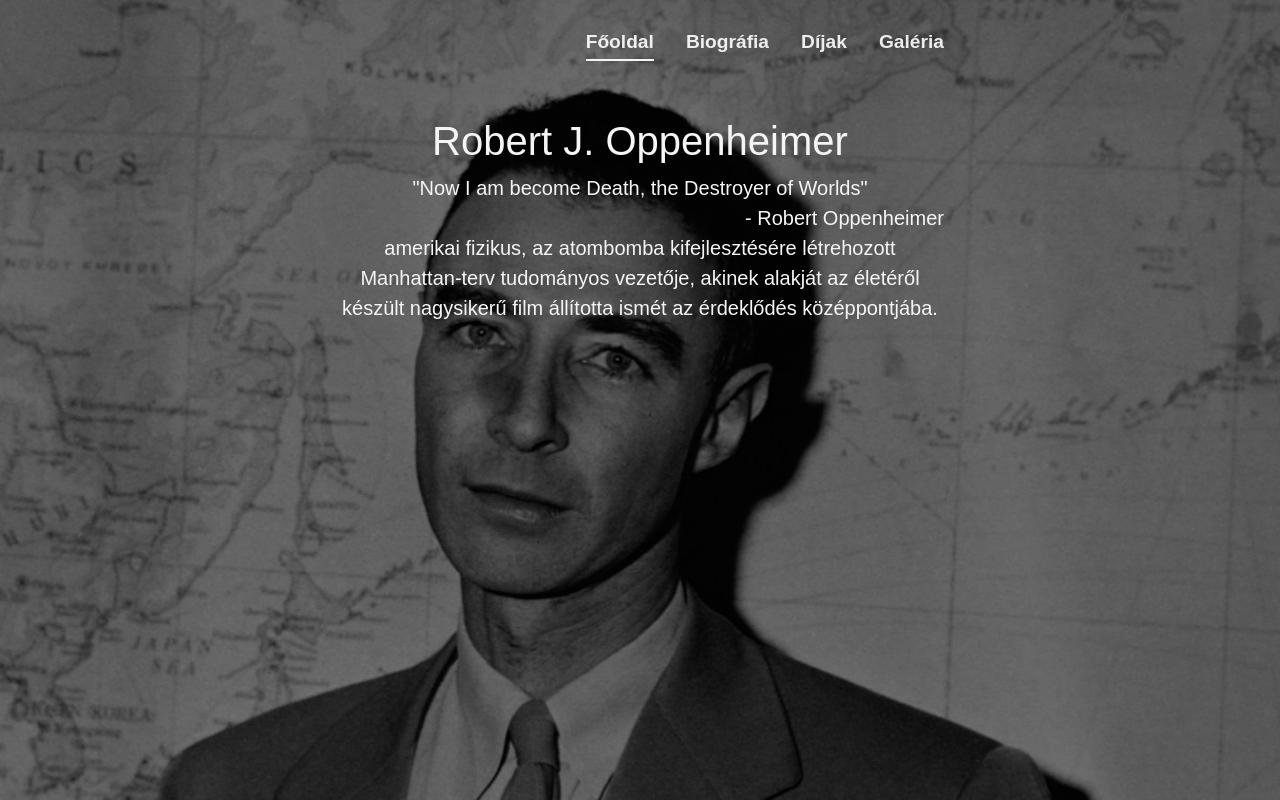
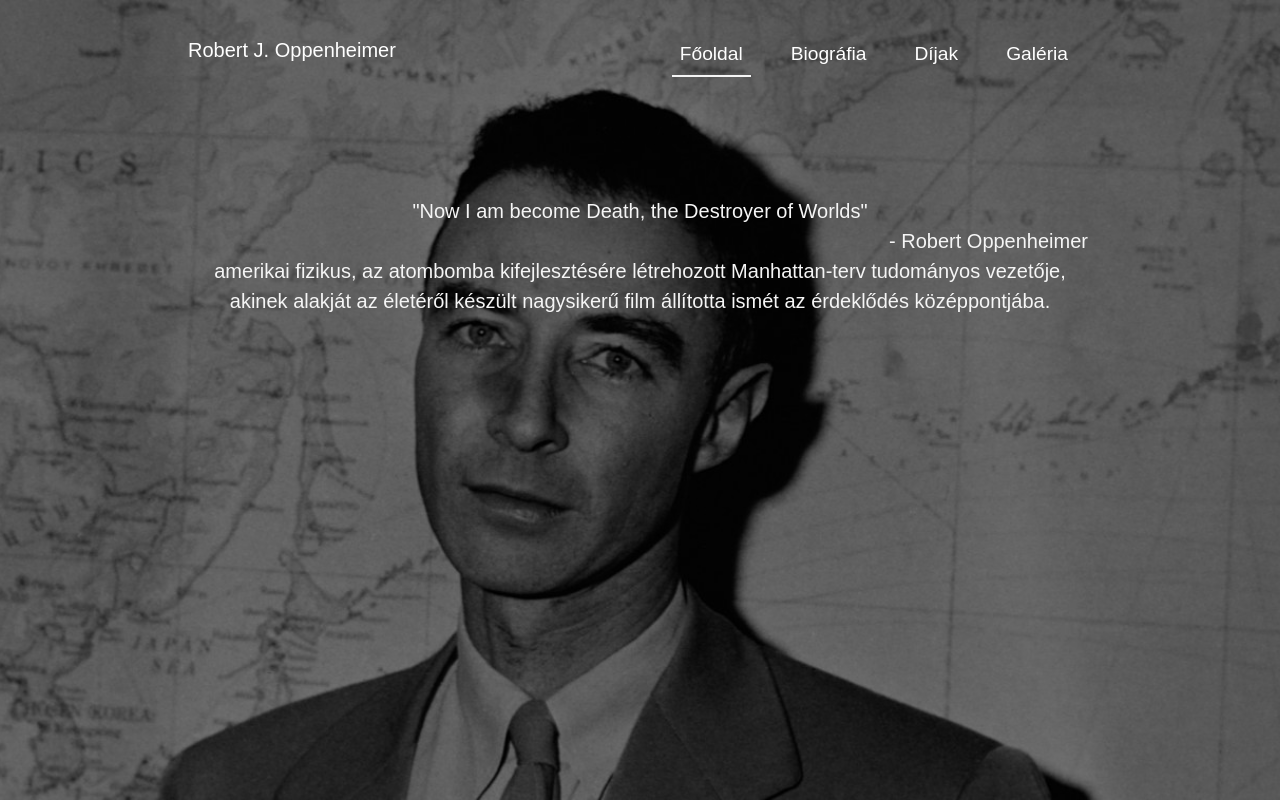
Before and after one commit to Zax77-0/rajongoioldal, a plain HTML site: page index.html in a window 1280 px wide. Drawn offline with nearby package versions, Linux system fonts and the light colour scheme.

Commit message:
Final build

```diff
--- a/index.html
+++ b/index.html
@@ -1,5 +1,5 @@
 <!DOCTYPE html>
-<html lang="hu" class="h-100" data-bs-theme="auto">
+<html lang="hu" class="h-100">
 <head>
     <meta charset="UTF-8">
     <meta name="viewport" content="width=device-width, initial-scale=1.0">
@@ -7,24 +7,39 @@
     <link href="https://cdn.jsdelivr.net/npm/bootstrap@5.3.5/dist/css/bootstrap.min.css" rel="stylesheet" integrity="sha384-SgOJa3DmI69IUzQ2PVdRZhwQ+dy64/BUtbMJw1MZ8t5HZApcHrRKUc4W0kG879m7" crossorigin="anonymous">
     <link rel="stylesheet" href="style.css">
 </head>
-<body class="d-flex h-100 m-0 text-center">
+<body class="h-100 m-0 text-center">
 
     <div id="bg"></div>
     <div id="overlay"></div>
 
     <div class="cover-container d-flex w-100 h-100 p-3 mx-auto flex-column">
 
-        <div>
-        <nav class="nav nav-masthead justify-content-center float-md-end">
-            <a class="nav-link fw-bold py-1 px-0 active" aria-current="page" href="index.html">Főoldal</a>
-            <a class="nav-link fw-bold py-1 px-0" href="biografia.html">Biográfia</a>
-            <a class="nav-link fw-bold py-1 px-0" href="díjak.html">Díjak</a>
-            <a class="nav-link fw-bold py-1 px-0" href="galeria.html">Galéria</a>
+        <nav class="navbar navbar-expand-lg navbar-dark mb-5" id="navbarOverlayed">
+            <div class="container">
+            <a class="navbar-brand text-white">Robert J. Oppenheimer</a>
+            <button class="navbar-toggler bg-dark" type="button" data-bs-toggle="collapse" data-bs-target="#navbarMain">
+                <span class="navbar-toggler-icon"></span>
+            </button>
+            <div class="navbar-collapse collapse" id="navbarMain">
+                <ul class="navbar-nav ms-auto">
+                    <li class="nav-item">
+                        <a class="nav-link active" href="index.html">Főoldal</a>
+                    </li>
+                    <li class="nav-item">
+                        <a class="nav-link" href="biografia.html">Biográfia</a>
+                    </li>
+                    <li class="nav-item">
+                        <a class="nav-link" href="díjak.html">Díjak</a>
+                    </li>
+                    <li class="nav-item">
+                        <a class="nav-link" href="galeria.html">Galéria</a>
+                    </li>
+                </ul>
+            </div>
+        </div>
         </nav>
-        </div>
 
         <main class="mt-5 px-3">
-            <h1>Robert J. Oppenheimer</h1>
             <p class="lead">"Now I am become Death, the Destroyer of Worlds"</br><span class="float-md-end">- Robert Oppenheimer</span></br>amerikai fizikus, az atombomba kifejlesztésére létrehozott Manhattan-terv tudományos vezetője, akinek alakját az életéről készült nagysikerű film állította ismét az érdeklődés középpontjába.</p>
         </main>
 
@@ -33,3 +48,5 @@
     <script src="https://cdn.jsdelivr.net/npm/bootstrap@5.3.5/dist/js/bootstrap.bundle.min.js" integrity="sha384-k6d4wzSIapyDyv1kpU366/PK5hCdSbCRGRCMv+eplOQJWyd1fbcAu9OCUj5zNLiq" crossorigin="anonymous"></script>
 </body>
 </html>
+
+<!-- Made by Zax77 -->
--- a/style.css
+++ b/style.css
@@ -31,43 +31,19 @@ body {
     width: 100%;
     height: 100%;
     background: rgba(0, 0, 0, 0.5);
-    z-index: 1;
+    z-index: 1; /* kedvenc property-m */
+    overflow-y: auto;
 }
 
 .cover-container {
-    max-width: 42em;
+    max-width: 60em;
     z-index: 2;
     color: whitesmoke;
+    overflow-y: auto;
+    overflow-x: hidden;
 }
 
-.nav-masthead .nav-link {
-    color: rgba(255, 255, 255, 0.9);
-    font-size: 1.2rem;
-    margin: 0.5rem 1rem;
-    position: relative;
-    display: inline-block;
-    overflow: hidden;
-}
-
-.nav-masthead .nav-link::after {
-    content: "";
-    position: absolute;
-    left: 1rem;
-    right: 3rem;
-    bottom: 0;
-    height: 2px;
-    width: 100%;
-    background-color: whitesmoke;
-    transform: scaleX(0);
-    transition: transform 0.3s ease;
-}
-
-.nav-masthead .nav-link:hover::after,
-.nav-masthead .nav-link.active::after {
-  transform: scaleX(2);
-}
-
-.navbar {
+#SecondaryNav {
     background: url(navbar-bg.jpg) no-repeat;
     background-size: cover;
 }
@@ -99,11 +75,20 @@ body {
     transform: scaleX(2);
 }
 
+.navbar-nav {
+    text-align: left;
+}
+
+#navbarOverlayed {
+    z-index: 2;
+    position: relative;
+}
+
 .card, .card-img {
     border-radius: 0%;
 }
 
-.col-6 p {
+.col-sm-6 p {
     text-align: justify;
 }
 
@@ -111,6 +96,16 @@ body {
     text-align: left;
 }
 
-.container {
+.container-fluid, .container { /* kb. fél órámba telt ezt kitalálni */
     margin-bottom: auto;
 }
+
+#bombImg {
+    float: left;
+    width: 50%;
+    padding: 1%;
+}
+
+.navbar-brand {
+    margin-bottom: 1rem;
+}
```
Also changed, not shown: biografia.html (+9 -7 lines), díjak.html (+4 -2 lines), galeria.html (+5 -3 lines).
